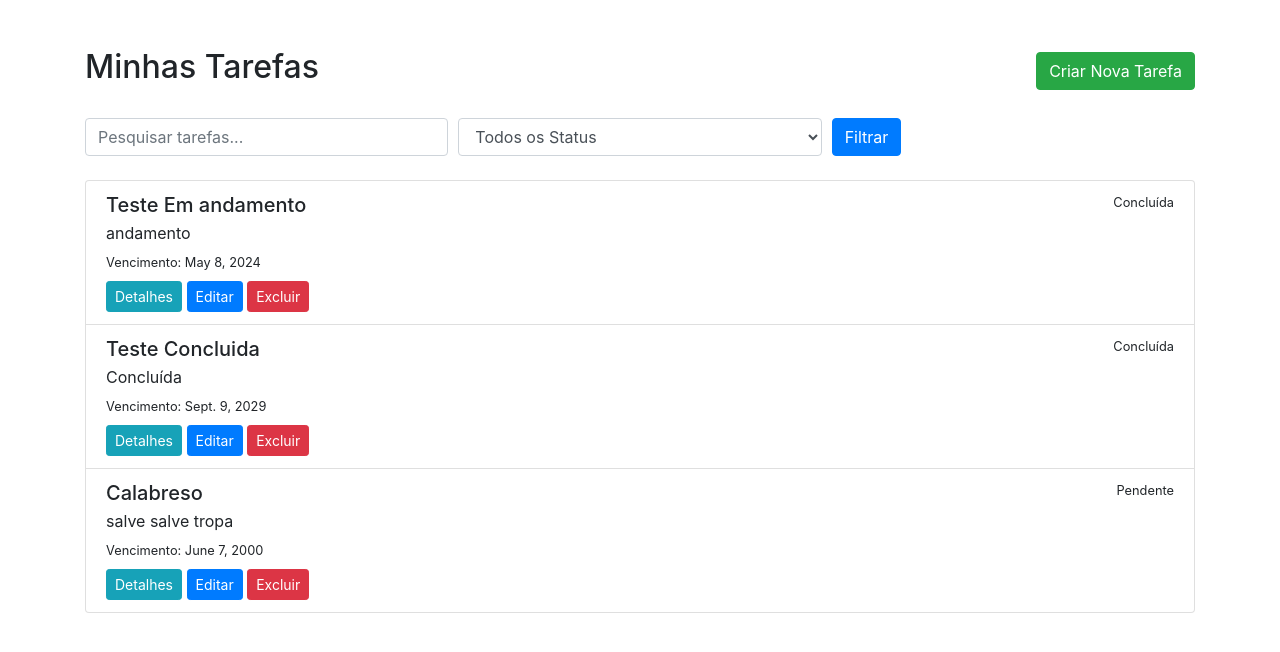
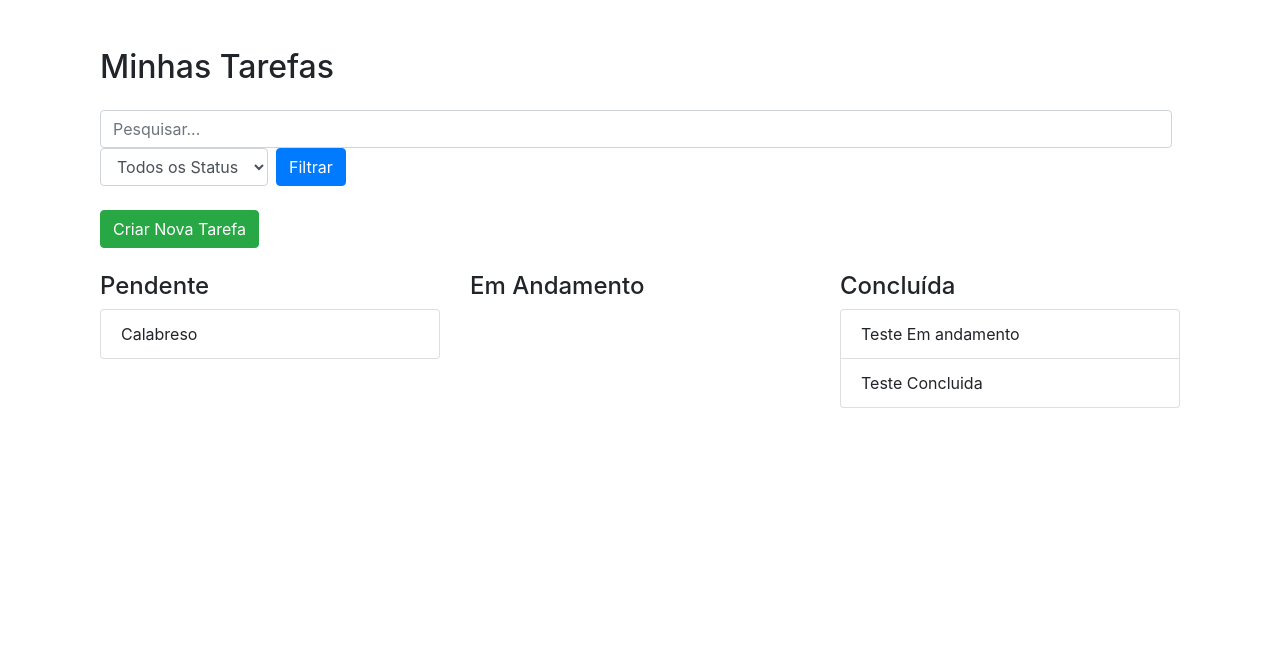
Before and after one commit to erikmarquesbenetti07/Gerenciador_de_Tarefas, a Django app: page /tasks/ in a window 1280 px wide. Shown: the part 56-708 px from the top of the page. Run offline with Django 5.2, Linux system fonts and the light colour scheme; a user stored in the database is signed in; data comes from the database, SQL or seed files in the repository; both versions use the stored data as it was after the commit; some libraries are stand-ins or nearby versions.

Commit message:
Adição de kan-kan

```diff
--- a/tasks/templates/tasks/task_list.html
+++ b/tasks/templates/tasks/task_list.html
@@ -1,48 +1,109 @@
 {% extends "base.html" %}
 
 {% block content %}
-<div class="d-flex justify-content-between align-items-center mb-4">
-    <h2>Minhas Tarefas</h2>
-    <a href="{% url 'task_create' %}" class="btn btn-success">Criar Nova Tarefa</a>
+<div class="container mt-5">
+    <h2 class="mb-4">Minhas Tarefas</h2>
+
+    <!-- Formulário de Pesquisa e Filtro -->
+    <form method="get" class="form-inline mb-4">
+        <input type="text" name="q" class="form-control mr-2" placeholder="Pesquisar..." value="{{ request.GET.q }}">
+        <select name="status" class="form-control mr-2">
+            <option value="">Todos os Status</option>
+            <option value="P" {% if request.GET.status == 'P' %}selected{% endif %}>Pendente</option>
+            <option value="E" {% if request.GET.status == 'E' %}selected{% endif %}>Em Andamento</option>
+            <option value="C" {% if request.GET.status == 'C' %}selected{% endif %}>Concluída</option>
+        </select>
+        <button type="submit" class="btn btn-primary">Filtrar</button>
+    </form>
+
+    <!-- Link para Criar Nova Tarefa -->
+    <a href="{% url 'task_create' %}" class="btn btn-success mb-4">Criar Nova Tarefa</a>
+
+    <div class="row">
+        <div class="col-md-4">
+            <h4>Pendente</h4>
+            <ul id="pending-tasks" class="task-list list-group">
+                {% for task in tasks %}
+                    {% if task.status == 'P' %}
+                        <li class="task-item list-group-item" data-task-id="{{ task.id }}">
+                            {{ task.title }}
+                        </li>
+                    {% endif %}
+                {% endfor %}
+            </ul>
+        </div>
+        <div class="col-md-4">
+            <h4>Em Andamento</h4>
+            <ul id="in-progress-tasks" class="task-list list-group">
+                {% for task in tasks %}
+                    {% if task.status == 'E' %}
+                        <li class="task-item list-group-item" data-task-id="{{ task.id }}">
+                            {{ task.title }}
+                        </li>
+                    {% endif %}
+                {% endfor %}
+            </ul>
+        </div>
+        <div class="col-md-4">
+            <h4>Concluída</h4>
+            <ul id="completed-tasks" class="task-list list-group">
+                {% for task in tasks %}
+                    {% if task.status == 'C' %}
+                        <li class="task-item list-group-item" data-task-id="{{ task.id }}">
+                            {{ task.title }}
+                        </li>
+                    {% endif %}
+                {% endfor %}
+            </ul>
+        </div>
+    </div>
 </div>
 
-<form method="get" class="mb-4">
-    <div class="form-row">
-        <div class="col">
-            <input type="text" name="q" class="form-control" placeholder="Pesquisar tarefas..." value="{{ request.GET.q }}">
-        </div>
-        <div class="col">
-            <select name="status" class="form-control">
-                <option value="">Todos os Status</option>
-                <option value="P" {% if request.GET.status == 'P' %}selected{% endif %}>Pendente</option>
-                <option value="E" {% if request.GET.status == 'E' %}selected{% endif %}>Em andamento</option>
-                <option value="C" {% if request.GET.status == 'C' %}selected{% endif %}>Concluída</option>
-            </select>
-        </div>
-        <div class="col">
-            <button type="submit" class="btn btn-primary">Filtrar</button>
-        </div>
-    </div>
-</form>
+<script src="https://cdnjs.cloudflare.com/ajax/libs/Sortable/1.14.0/Sortable.min.js"></script>
+<script>
+    document.addEventListener('DOMContentLoaded', function() {
+        var pendingTasks = document.getElementById('pending-tasks');
+        var inProgressTasks = document.getElementById('in-progress-tasks');
+        var completedTasks = document.getElementById('completed-tasks');
 
-<div class="list-group">
-    {% for task in tasks %}
-    <div class="list-group-item">
-        <div class="d-flex w-100 justify-content-between">
-            <h5 class="mb-1">{{ task.title }}</h5>
-            <small>{{ task.get_status_display }}</small>
-        </div>
-        <p class="mb-1">{{ task.description }}</p>
-        <small>Vencimento: {{ task.due_date }}</small>
-        <div class="mt-2">
-            <a href="{% url 'task_detail' task.pk %}" class="btn btn-info btn-sm">Detalhes</a>
-            <a href="{% url 'task_update' task.pk %}" class="btn btn-primary btn-sm">Editar</a>
-            <form action="{% url 'task_delete' task.pk %}" method="post" class="d-inline">
-                {% csrf_token %}
-                <button type="submit" class="btn btn-danger btn-sm">Excluir</button>
-            </form>
-        </div>
-    </div>
-    {% endfor %}
-</div>
+        var sortablePending = new Sortable(pendingTasks, {
+            group: 'tasks',
+            animation: 150,
+            onEnd: function (evt) {
+                updateTaskStatus(evt.item.dataset.taskId, 'P');
+            }
+        });
+
+        var sortableInProgress = new Sortable(inProgressTasks, {
+            group: 'tasks',
+            animation: 150,
+            onEnd: function (evt) {
+                updateTaskStatus(evt.item.dataset.taskId, 'E');
+            }
+        });
+
+        var sortableCompleted = new Sortable(completedTasks, {
+            group: 'tasks',
+            animation: 150,
+            onEnd: function (evt) {
+                updateTaskStatus(evt.item.dataset.taskId, 'C');
+            }
+        });
+
+        function updateTaskStatus(taskId, status) {
+            fetch(`/tasks/${taskId}/update_status/`, {
+                method: 'POST',
+                headers: {
+                    'Content-Type': 'application/json',
+                    'X-CSRFToken': '{{ csrf_token }}'
+                },
+                body: JSON.stringify({ status: status })
+            }).then(response => {
+                if (!response.ok) {
+                    console.error('Erro ao atualizar o status da tarefa');
+                }
+            });
+        }
+    });
+</script>
 {% endblock %}
--- a/tasks/urls.py
+++ b/tasks/urls.py
@@ -8,5 +8,6 @@ urlpatterns = [
     path('<int:pk>/delete/', views.task_delete, name='task_delete'),
     path('<int:pk>/', views.task_detail, name='task_detail'),
     path('signup/', views.signup, name='signup'),
+    path('<int:pk>/update_status/', views.update_task_status, name='update_task_status'),  # Adicionar URL para atualizar o status
     path('report/', views.task_report, name='task_report'),  # Adicionar URL para o relatório
 ]
--- a/tasks/views.py
+++ b/tasks/views.py
@@ -4,6 +4,9 @@ from django.contrib.auth.forms import UserCreationForm
 from .models import Task, Comment
 from .forms import TaskForm, CommentForm
 from django.db.models import Q, Count
+from django.http import JsonResponse
+from django.views.decorators.csrf import csrf_exempt
+import json
 
 @login_required
 def task_list(request):
@@ -99,3 +102,18 @@ def task_report(request):
     }
 
     return render(request, 'tasks/task_report.html', context)
+
+@login_required
+@csrf_exempt
+def update_task_status(request, pk):
+    if request.method == 'POST':
+        try:
+            data = json.loads(request.body)
+            status = data.get('status')
+            task = get_object_or_404(Task, pk=pk, user=request.user)
+            task.status = status
+            task.save()
+            return JsonResponse({'status': 'success'})
+        except Exception as e:
+            return JsonResponse({'status': 'error', 'message': str(e)})
+    return JsonResponse({'status': 'error', 'message': 'Método não permitido'}, status=405)
```
Also changed, not shown: db.sqlite3.
